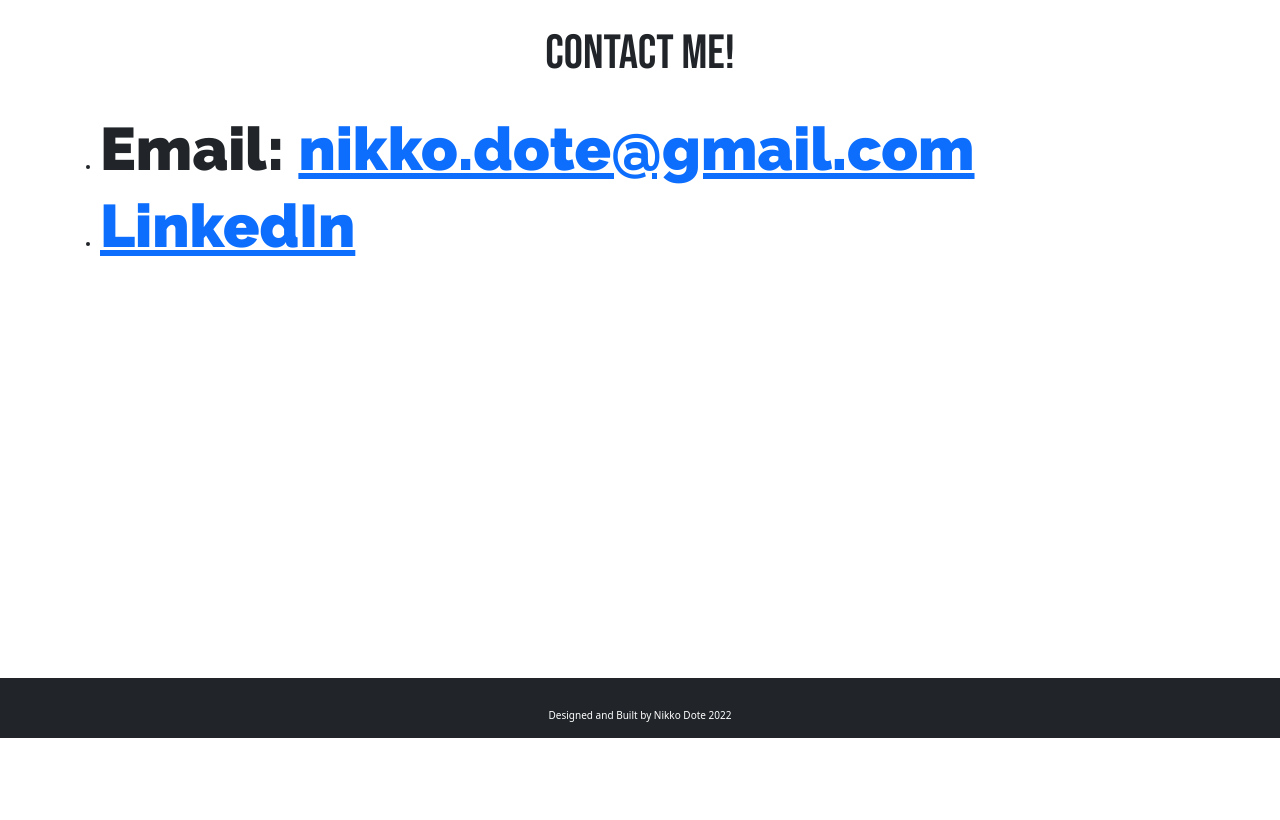
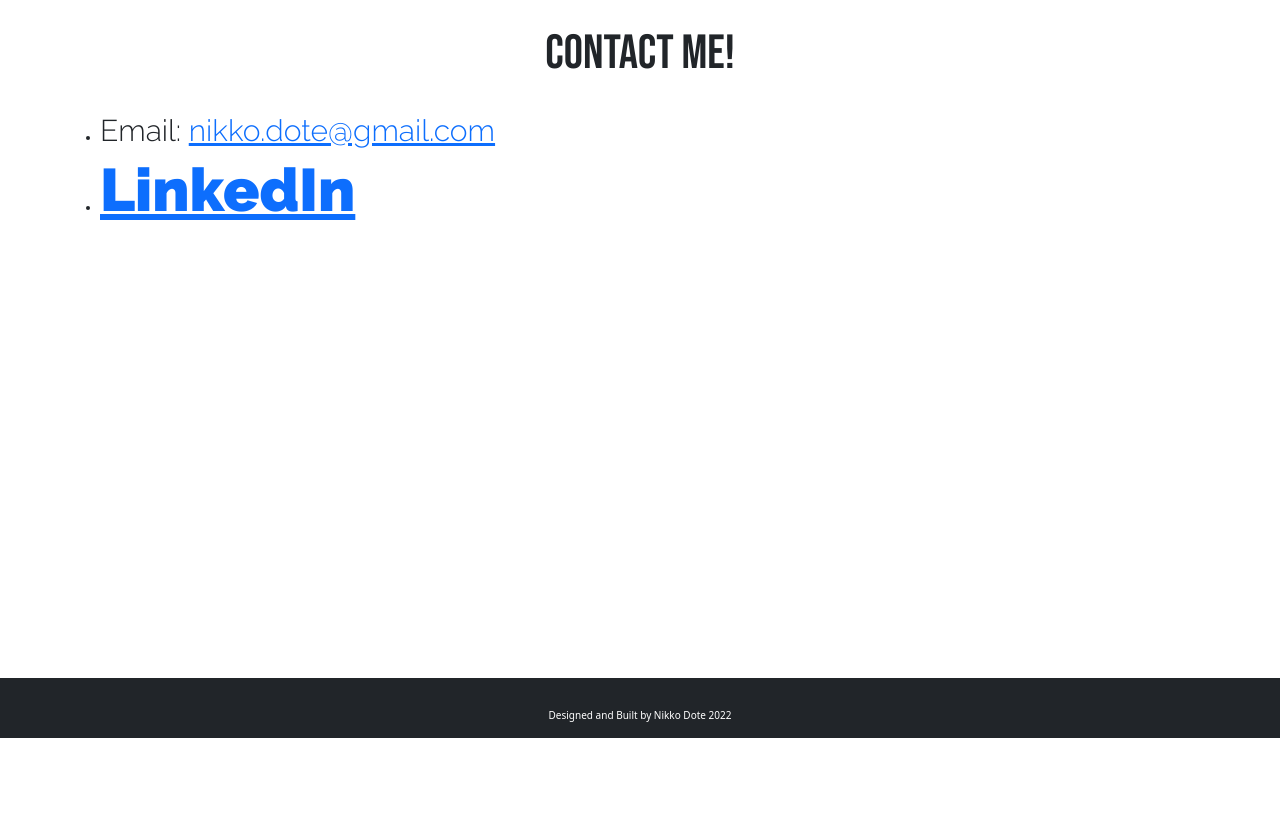
Before and after one commit to nikkodote-ai/portfolio_website, a Flask app: page /contacts in a window 1280 px wide. Shown: the part 62-882 px from the top of the page. After the commit the page ends 800 px from the top, so only its background shows below. Run offline with Flask 2, Linux system fonts and the light colour scheme; parts of the project's set-up code (start-up, migrations or seed data) failed here and were passed over; some libraries are stand-ins or nearby versions.

Commit message:
add to local db

```diff
--- a/templates/contacts.html
+++ b/templates/contacts.html
@@ -10,7 +10,7 @@
     <div class="row gx-4 gx-lg-5">
 
         <ul>
-            <li><h1 class="home-header">Email: <a href="mailto:nikko.dote@gmail.com">nikko.dote@gmail.com</a></h1></li>
+            <li><h1 class="home-header-h2">Email: <a href="mailto:nikko.dote@gmail.com">nikko.dote@gmail.com</a></h1></li>
             <li><a href="https://www.linkedin.com/in/nikkodote/"><h1 class="home-header">LinkedIn</h1></a></li>
 
         </ul>
--- a/templates/header.html
+++ b/templates/header.html
@@ -48,5 +48,3 @@
     </div>
 </nav>
 <!-- Page Content-->
-
-<div id="page-container">
--- a/templates/index.html
+++ b/templates/index.html
@@ -2,7 +2,7 @@
 {%block content%}
 {%include "header.html"%}
 
-
+<div id="page-container">
     <div class="container px-4 px-lg-5" id="content-wrap">
         <!-- Heading Row-->
         <div class="row gx-4 gx-lg-5 align-items-center my-5">
```
Also changed, not shown: portfolio.db.
